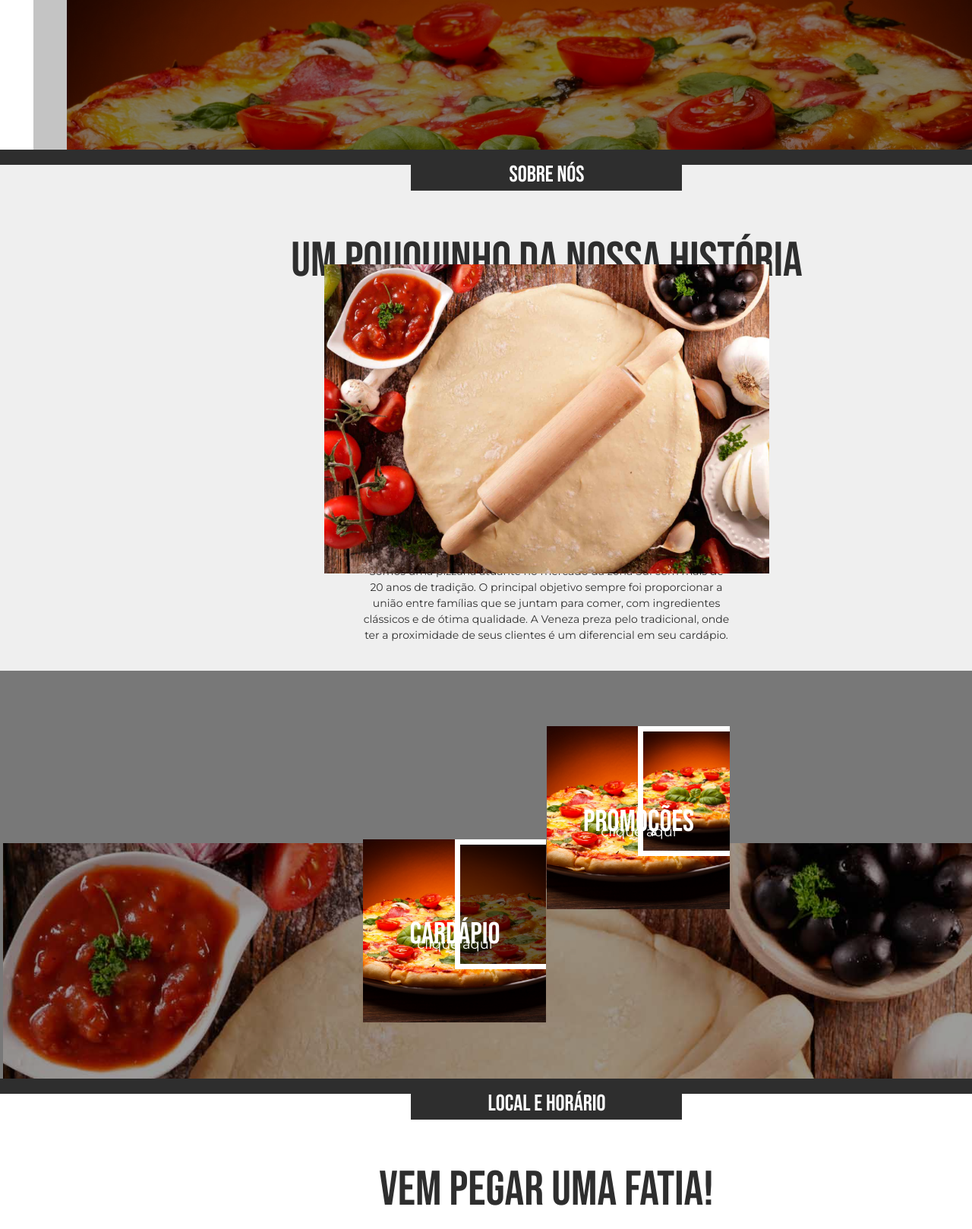
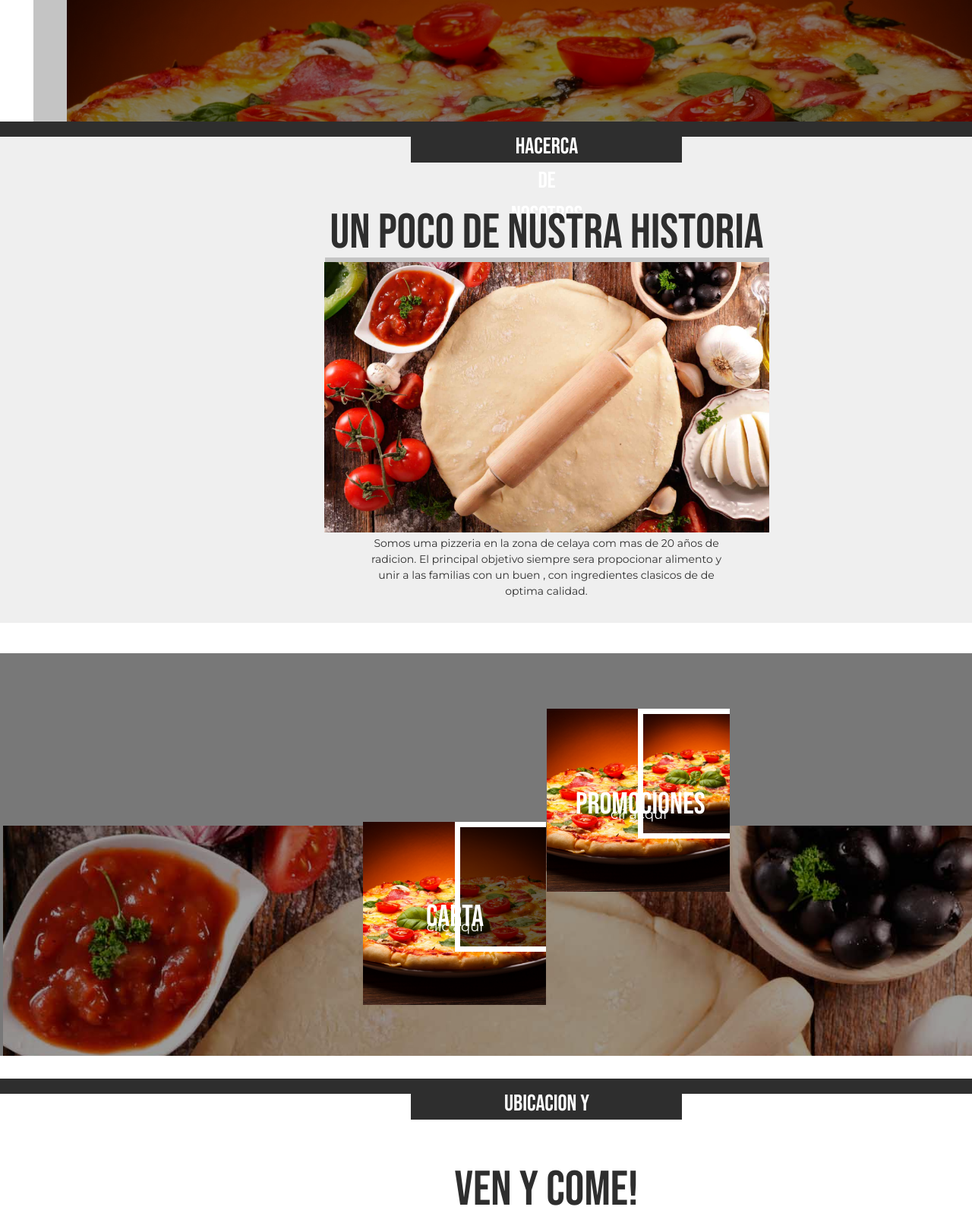
Before and after one commit to JulioVazquez3312/Practica-2.1, a plain HTML site: page index.html in a window 1280 px wide. Shown: the part 716-2334 px from the top of the page at 76% size. Drawn offline with nearby package versions, Linux system fonts and the light colour scheme.

Commit message:
se arreglaron imágenes

```diff
--- a/CSS/estilo.css
+++ b/CSS/estilo.css
@@ -83,14 +83,14 @@ body {
 
 .v1_176 {
   width: 100%;
-  height: 686px;
+  height: 660px;
   background: url("../img/v1_2.jpg");
   background-repeat: no-repeat;
   background-position: center center;
   background-size: cover;
   opacity: 1;
   position: absolute;
-  top: 737px;
+  top: 700px;
   left: 0px;
   overflow: hidden;
 }
@@ -184,31 +184,31 @@ body {
   background: url("../img/v1_2.jpg");
   background-repeat: no-repeat;
   background-position: center center;
-  background-size: cover;
+  background-size: 108%;
   opacity: 1;
   position: absolute;
-  top: 151px;
+  top: 159px;
   left: 427px;
   overflow: hidden;
 }
 
 .v1_192 {
   width: 100%;
-  height: 537px;
+  height: 530px;
   background: url("../img/v1_2.jpg");
   background-repeat: no-repeat;
   background-position: center center;
   background-size: cover;
   opacity: 1;
   position: absolute;
-  top: 1423px;
+  top: 1400px;
   left: 0px;
   overflow: hidden;
 }
 
 .v1_181 {
   width: 100%;
-  height: 537px;
+  height: 530px;
   background: url("../img/v1_2.jpg");
   background-repeat: no-repeat;
   background-position: center center;
--- a/index.html
+++ b/index.html
@@ -46,12 +46,11 @@
         <div class="v1_176">
             <div class="v1_163"></div>
             <div class="v1_160"></div>
-            <div class="v1_161"></div><span class="v1_162">SOBRE NÓS</span>
-            <span class="v1_164">um pouquinho da nossa história</span>
-            <span class="v1_168">Somos uma pizzaria atuante no mercado da zona Sul com mais de 20 anos de tradição. O
-                principal objetivo sempre foi proporcionar a união entre famílias que se juntam para comer, com
-                ingredientes clássicos e de ótima qualidade. A Veneza preza pelo tradicional, onde ter a proximidade de
-                seus clientes é um diferencial em seu cardápio.</span>
+            <div class="v1_161"></div><span class="v1_162">HACERCA DE NOSOTROS</span>
+            <span class="v1_164">un poco de nustra historia</span>
+            <span class="v1_168">Somos uma pizzeria en la zona de celaya com mas de 20 años de radicion. El
+                principal objetivo siempre sera propocionar alimento y unir a las familias con un buen , con
+                ingredientes clasicos de de optima calidad.</span>
             <div class="v1_166"></div>
             <div class="v1_165"></div>
         </div>
@@ -63,23 +62,22 @@
             </div>
             <div class="v1_191">
                 <div class="v1_180"></div>
-                <div class="v1_183"></div><span class="v1_186">CARDÁPIO</span><span class="v1_188">clique aqui</span>
+                <div class="v1_183"></div><span class="v1_186">CARTA</span><span class="v1_188">clic aqui</span>
             </div>
             <div class="v1_350">
                 <div class="v1_182"></div>
-                <div class="v1_185"></div><span class="v1_190">clique aqui</span><span class="v1_189">PROMOÇÕES</span>
+                <div class="v1_185"></div><span class="v1_190">cli acqui</span><span class="v1_189">PROMOCIONES</span>
             </div>
         </div>
         <div class="v1_208">
             <div class="v1_197"></div>
             <div class="v1_198"></div>
-            <div class="v1_199"></div><span class="v1_200">local e horário</span><span class="v1_201">vem pegar uma
-                fatia!</span><span class="v1_202">endereço</span><span class="v1_204">horários</span><span
+            <div class="v1_199"></div><span class="v1_200">Ubicacion y Horarios</span><span class="v1_201">VEN Y COME!</span><span class="v1_202">UBICACION</span><span class="v1_204">horarios</span><span
                 class="v1_203">Avenida Ceci, 1416
-                Planalto Paulista
-                São Paulo</span><span class="v1_207">COMO CHEGAR</span><span class="v1_205">Terça - quinta: 18h às 23h
-                Sexta e sábado: 18h às 23h30
-                Domingo: 18h às 23h</span>
+                Fovissste
+                CELAYA</span><span class="v1_207">COMO LLEGAR</span><span class="v1_205">Terça - quinta: 18h às 23h
+                Lunes a Sabado: 12h A 23h
+                Domingo: 14h A 20h</span>
             <div class="v1_206"></div>
         </div>
         <div class="v1_239">
@@ -88,9 +86,9 @@
             <div class="v1_230"></div>
         </div>
         <div class="v1_242">
-            <div class="v1_240"></div><span class="v1_241">(11) 5589 - 3642
-                (11) 5589 - 0797
-                (11) 5583 - 3929</span>
+            <div class="v1_240"></div><span class="v1_241">(52) 5580 - 3642
+                (52) 5580 - 0797
+                (52) 5580 - 3929</span>
         </div>
         <div class="name"></div>
     </div>
```
